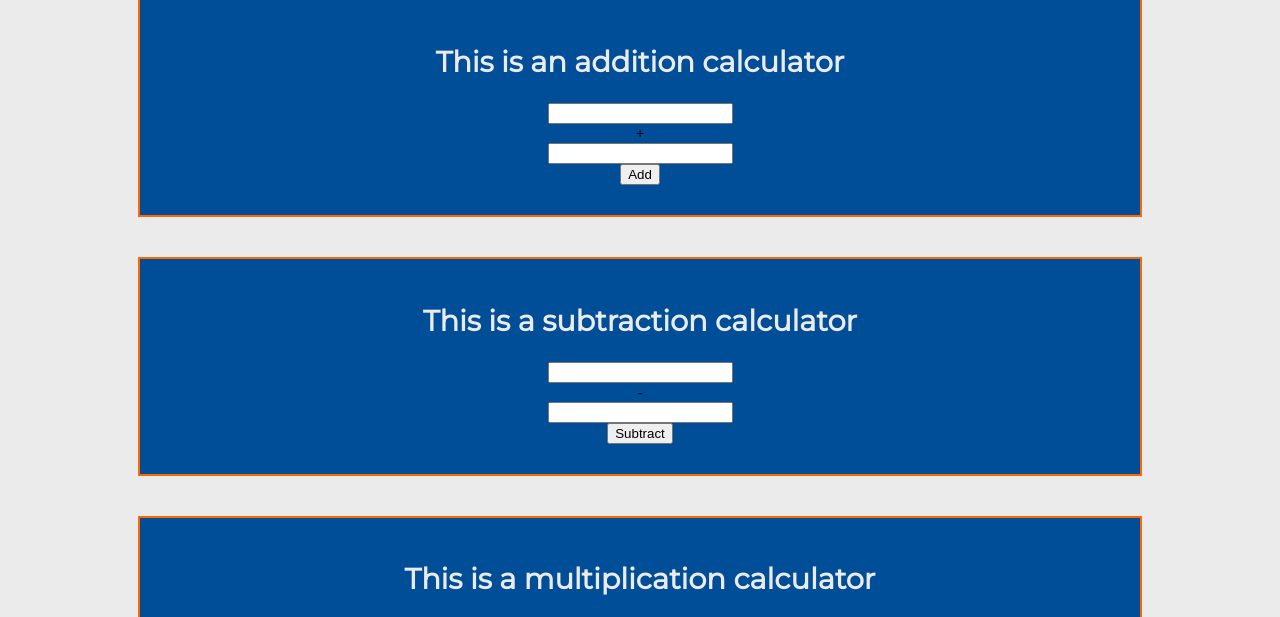
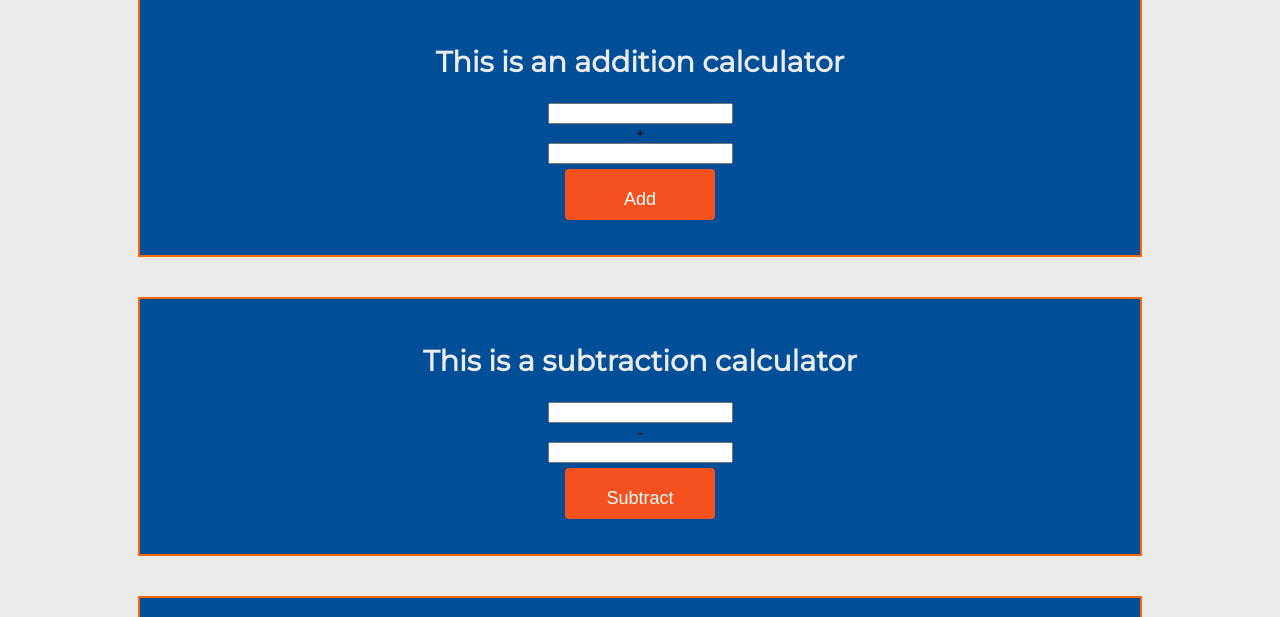
Before and after one commit to kdfox27/lab-03b-calculator, a plain HTML site: page index.html in a window 1280 px wide. Shown: the part 110-727 px from the top of the page. Drawn offline with Linux system fonts and the light colour scheme.

Commit message:
new buttons, working test

```diff
--- a/index.html
+++ b/index.html
@@ -26,7 +26,7 @@
             <input id="add-one" type="number" />
             +
             <input id="add-two" type="number" />
-            <button id="sum-button">Add</button>
+            <button id="sum-button"><span>Add</span></button>
             <span id="sum-result"></span>
         </section>
         <section class="main-section" id="sub-calc">
@@ -37,7 +37,7 @@
             <input id="sub-one" type="number" />
             -
             <input id="sub-two" type="number" />
-            <button id="sub-button">Subtract</button>
+            <button id="sub-button"><span>Subtract</span></button>
             <span id="sub-result"></span>
         </section>
         <section class="main-section" id="mult-calc">
@@ -48,7 +48,7 @@
             <input id="mult-one" type="number" />
             *
             <input id="mult-two" type="number" />
-            <button id="mult-button">Multiply</button>
+            <button id="mult-button"><span>Multiply</span></button>
             <span id="mult-result"></span>
         </section>
         <section class="main-section" id="div-calc">
@@ -59,10 +59,11 @@
             <input id="div-one" type="number" />
             /
             <input id="div-two" type="number" />
-            <button id="div-button">Divide</button>
+            <button id="div-button"><span>Divide</span></button>
             <span id="div-result"></span>
         </section>
     </main>
+    <!--
     <div class="all-in-one">
         <h2>
             This is an all-in-one calculator
@@ -81,7 +82,7 @@
     <footer>
         <div class="copy gutter-right">&copy; 2020 Alchemy Code Lab</div>
     </footer>
-
+    -->
 </body>
 
 </html>
--- a/style.css
+++ b/style.css
@@ -98,11 +98,48 @@ h2 {
     animation: pulse 5s infinite ease-in-out;
 }
 
+button {
+    border-radius: 4px;
+  background-color: #f4511e;
+  border: none;
+  color: #FFFFFF;
+  text-align: center;
+  font-size: 20px;
+  padding: 10px;
+  width: 150px;
+  transition: all 0.5s;
+  cursor: pointer;
+  margin: 5px;
+}
+
+button span {
+    cursor: pointer;
+    display: inline-block;
+    position: relative;
+    transition: 0.5s;
+}
+
+button span:after {
+    content: '\00bb';
+    position: absolute;
+    opacity: 0;
+    top: 0;
+    right: -10px;
+    transition: 0.5s;
+}
+
+button:hover span {
+    padding-right: 20px;
+}
+
+button:hover span:after {
+    opacity: 1;
+    right: 0;
+}
+
 header img {
     height: var(--header-height);
 }
-
-
 
 content {
     width: 80%;
```
Also changed, not shown: Test/maths.test.js (+4 -4 lines).
